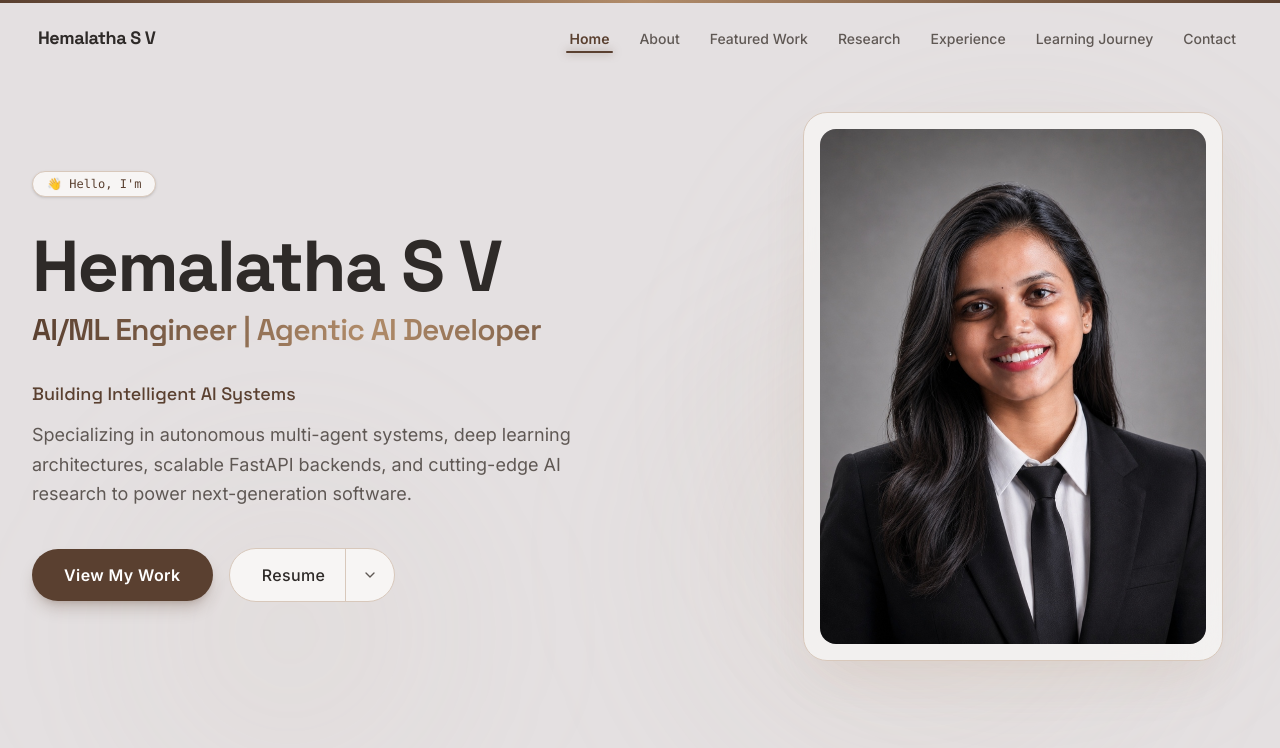
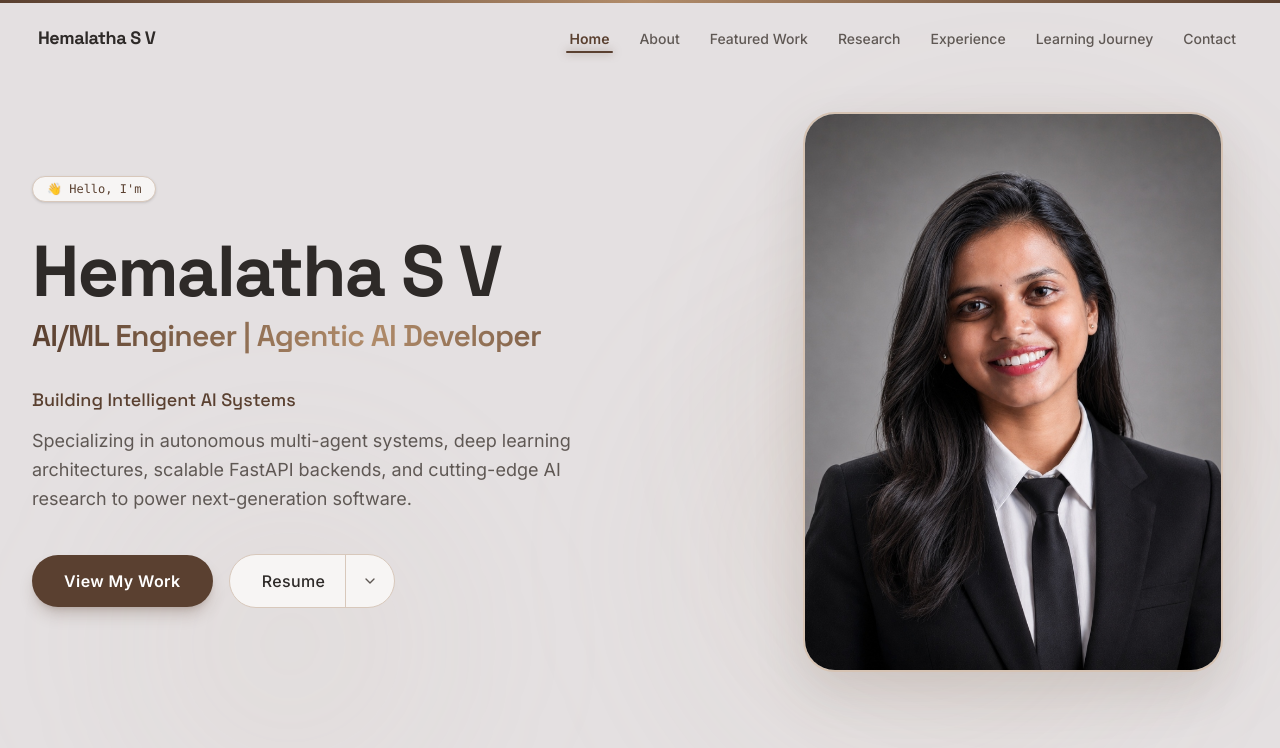
Before and after one commit to HemalathaSV/hemalatha-sv, a Next.js app: page / in a window 1280 px wide. Shown: the top 748 px of the page. Built offline with nearby package versions, Linux system fonts and the light colour scheme.

Commit message:
style: redesign profile image container with custom hover shadow transition and border radius

```diff
--- a/components/sections/hero/PortraitCard.tsx
+++ b/components/sections/hero/PortraitCard.tsx
@@ -16,6 +16,8 @@ export function PortraitCard({
   alt = PROFILE.name,
   className = "",
 }: PortraitCardProps) {
+  const [isHovered, setIsHovered] = React.useState(false);
+
   return (
     <motion.div
       initial={{ opacity: 0, scale: 0.96 }}
@@ -26,12 +28,20 @@ export function PortraitCard({
       {/* Soft radial glow behind portrait */}
       <div
         aria-hidden="true"
-        className="absolute -inset-10 rounded-full bg-[radial-gradient(circle_at_center,rgba(214,195,179,0.25),transparent_75%)] w-[120%] h-[120%] blur-3xl pointer-events-none"
+        className="absolute -inset-10 rounded-full bg-[radial-gradient(circle_at_center,rgba(177,140,106,0.20),transparent_75%)] w-[120%] h-[120%] blur-3xl pointer-events-none"
       />
 
       {/* Stable Premium Card Container */}
-      <div className="relative z-10 w-full max-w-[320px] sm:max-w-[380px] lg:max-w-[420px] mx-auto overflow-hidden rounded-3xl bg-[#F7F5F4]/80 backdrop-blur-xl border border-[#D8C8BB] shadow-2xl shadow-[#B18C6A]/15 p-3 sm:p-4 group">
-        <div className="relative aspect-[3/4] w-full overflow-hidden rounded-2xl bg-[#E4E0E1]">
+      <div
+        onMouseEnter={() => setIsHovered(true)}
+        onMouseLeave={() => setIsHovered(false)}
+        style={{
+          boxShadow: isHovered
+            ? "0 20px 50px rgba(177,140,106,0.30)"
+            : "0 20px 50px rgba(90,64,48,0.15)",
+        }}
+        className="relative z-10 w-full max-w-[320px] sm:max-w-[380px] lg:max-w-[420px] mx-auto overflow-hidden rounded-[32px] bg-[#F7F3F0] border-2 border-[#D6C3B3] hover:border-[#B18C6A] transition-all duration-500 group aspect-[3/4]"
+      >
         <Image
           src={imageSrc}
           alt={alt}
@@ -42,7 +52,6 @@ export function PortraitCard({
           className="object-cover object-center transition-transform duration-500 group-hover:scale-105"
         />
       </div>
-      </div>
     </motion.div>
   );
 }
```
Lines whose indentation alone changed are shown as unchanged.
